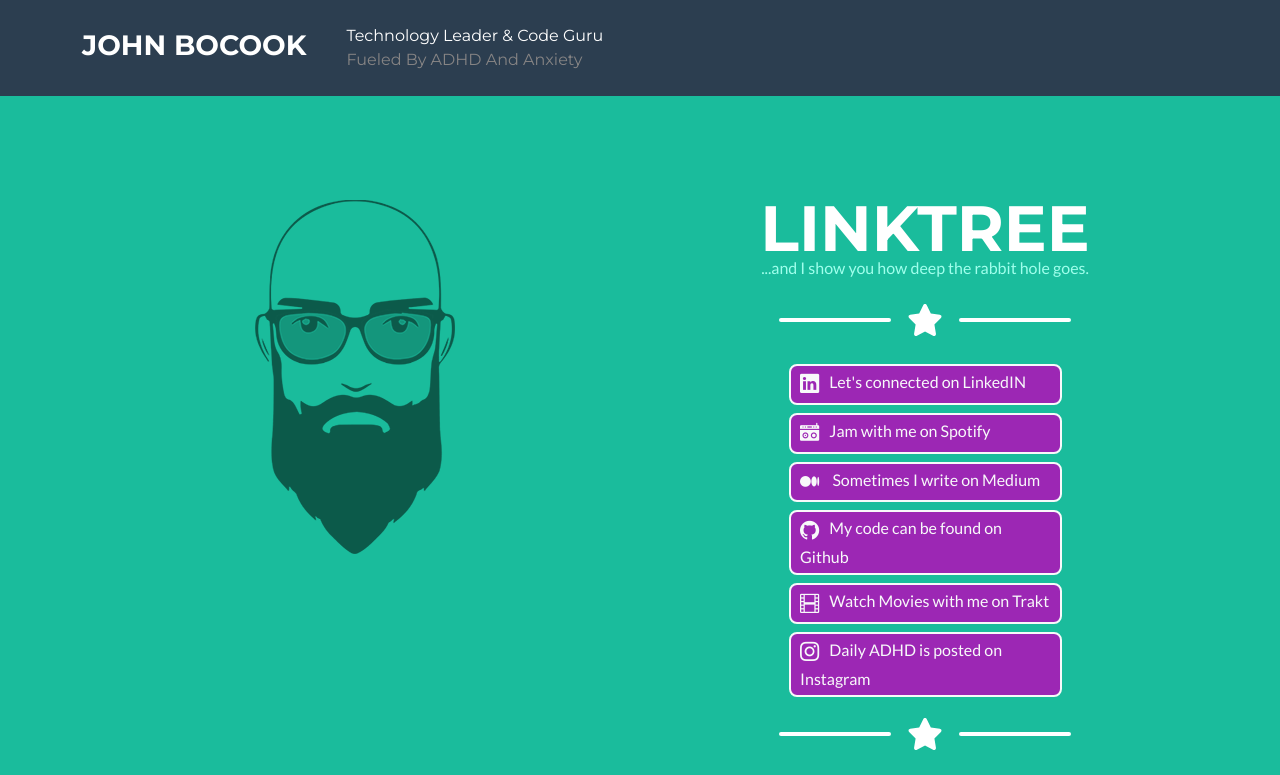
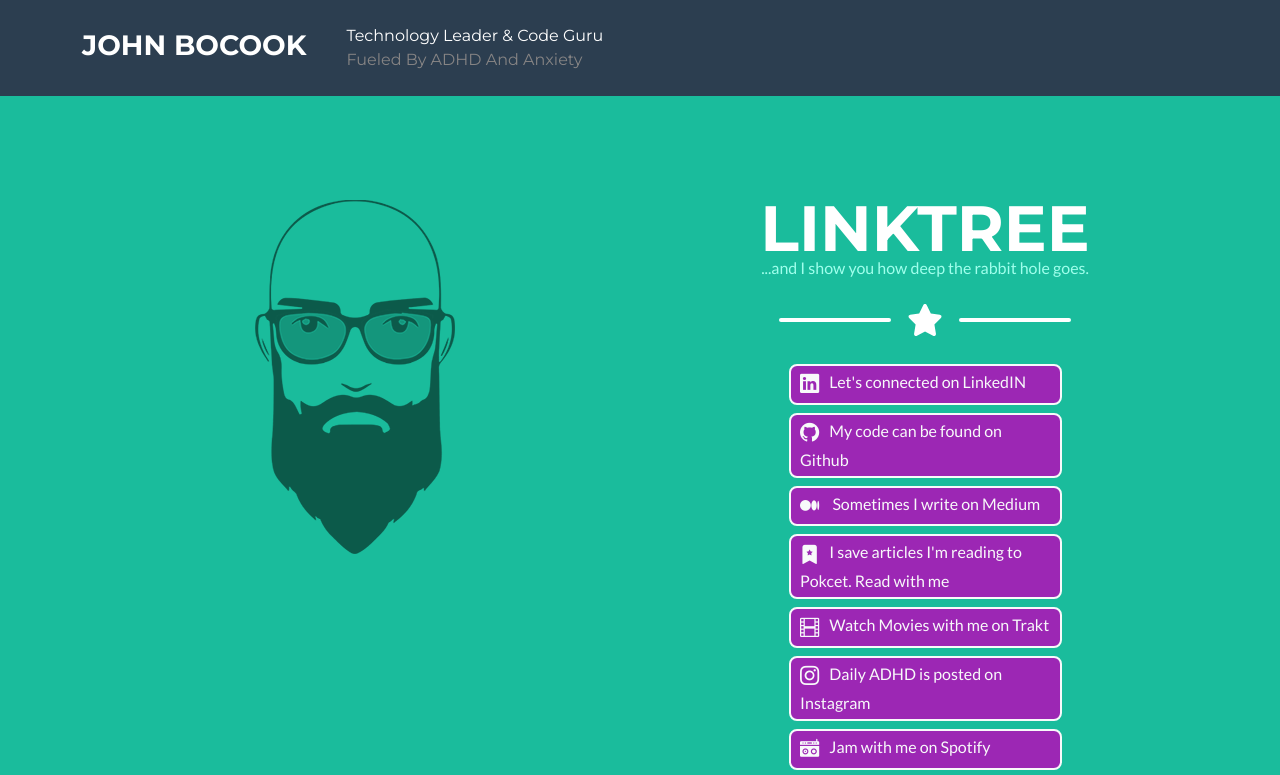
Before and after one commit to johnbocook/johnbocook.com, a plain HTML site: page index.html in a window 1280 px wide. Shown: the top 775 px of the page. Drawn offline with nearby package versions, Linux system fonts and the light colour scheme.

Commit message:
Rearragned links and added new
Rearranged some linktree buttons and added a new one for pocket

```diff
--- a/index.html
+++ b/index.html
@@ -66,20 +66,23 @@
                             <a href="https://www.linkedin.com/in/johnbocook/" class="btn btn-outline-light btn-purple btn-adjust text-align-left">
                                 <i class="bi bi-linkedin bi-linktree"></i>Let's connected on LinkedIN
                             </a>
-                            <a href="https://open.spotify.com/user/1246346746?si=555b4cca9f244bf7" class="btn btn-outline-light btn-purple btn-adjust text-align-left">
-                                <i class="bi bi-boombox-fill bi-linktree"></i>Jam with me on Spotify
+                            <a href="https://github.com/johnbocook" class="btn btn-outline-light btn-purple btn-adjust text-align-left">
+                                <i class="bi bi-github bi-linktree"></i>My code can be found on Github
                             </a>
-                            <a href="https://medium.com/@johnbocook" class="btn btn-outline-light btn-purple btn-adjust text-align-left">
+                             <a href="https://medium.com/@johnbocook" class="btn btn-outline-light btn-purple btn-adjust text-align-left">
                                 <i class="bi bi-medium bi-linktree"></i> Sometimes I write on Medium
                             </a>
-                            <a href="https://github.com/johnbocook" class="btn btn-outline-light btn-purple btn-adjust text-align-left">
-                                <i class="bi bi-github bi-linktree"></i>My code can be found on Github
+                             <a href="https://getpocket.com/@783d2p0gTK3d6g10lhAcQ08A10g2T32d35eT63g3b6w586B664172p41Y80Kj307?src=navbar" class="btn btn-outline-light btn-purple btn-adjust text-align-left">
+                                <i class="bi bi-bookmark-star-fill bi-linktree"></i>I save articles I'm reading to Pokcet. Read with me
                             </a>
                             <a href="https://trakt.tv/users/jbocook" class="btn btn-outline-light btn-purple btn-adjust text-align-left">
                                 <i class="bi bi-film bi-linktree"></i>Watch Movies with me on Trakt
                             </a>
                             <a href="https://www.instagram.com/johnbocook/" class="btn btn-outline-light btn-purple btn-adjust text-align-left">
                                 <i class="bi bi-instagram bi-linktree"></i>Daily ADHD is posted on Instagram
+                            </a>
+                            <a href="https://open.spotify.com/user/1246346746?si=555b4cca9f244bf7" class="btn btn-outline-light btn-purple btn-adjust text-align-left">
+                                <i class="bi bi-boombox-fill bi-linktree"></i>Jam with me on Spotify
                             </a>
                         </div>
 
```
